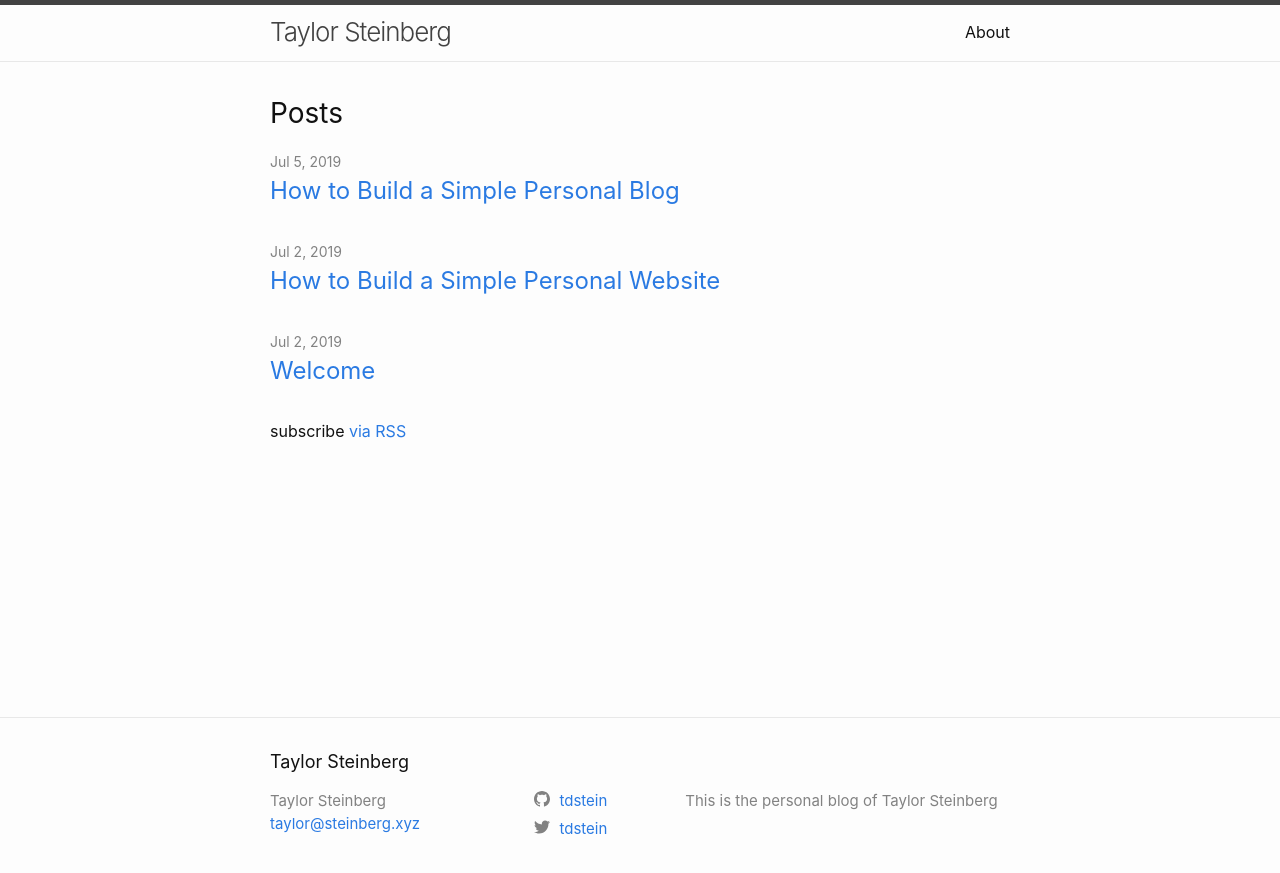
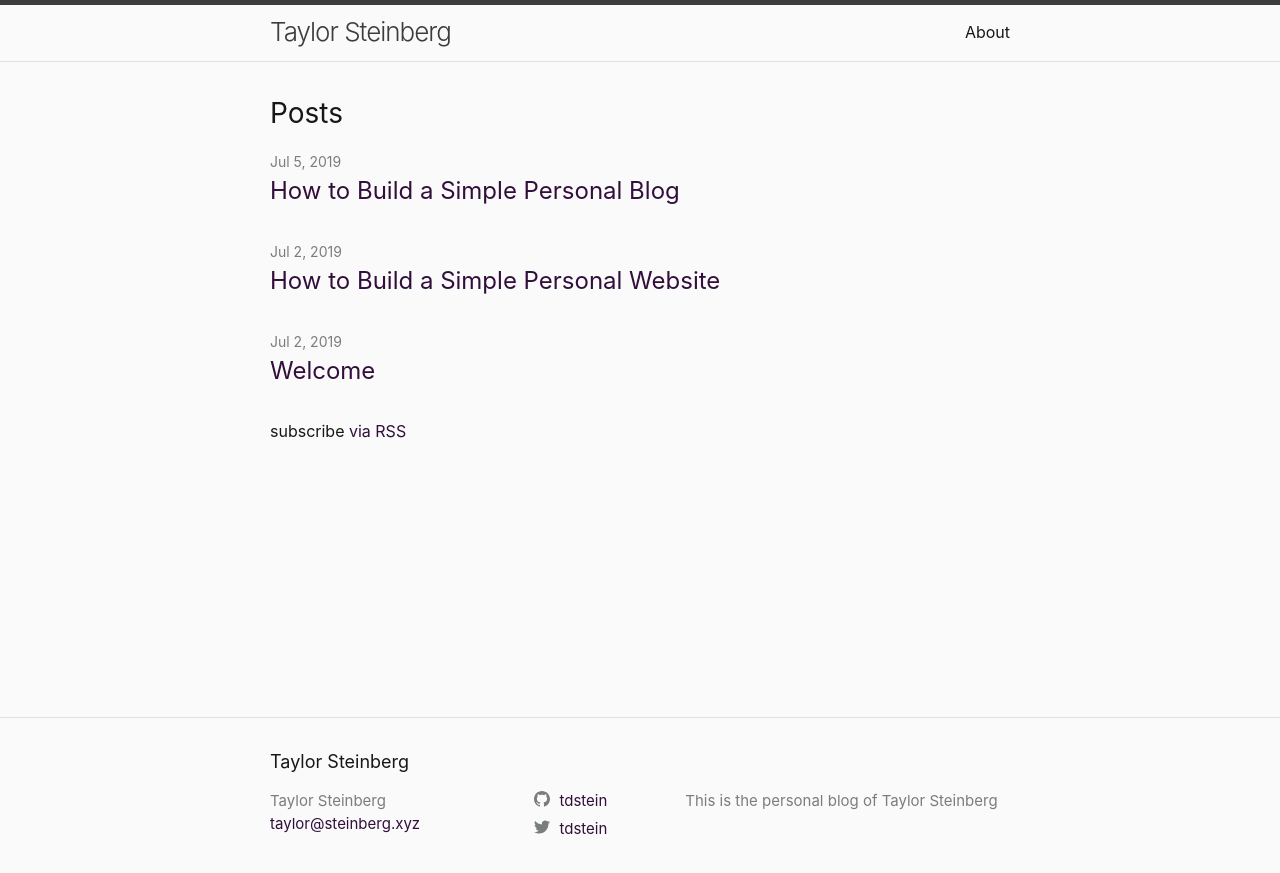
Before and after one commit to tdstein/personal-blog, a Jekyll site: the page built from index.md, in a window 1280 px wide. Shown: the top 873 px of the page. Built offline with Jekyll 4.4.1, drawn with Linux system fonts in a browser that asks for light colours.

Commit message:
Updates color scheme

```diff
--- a/_sass/minima.scss
+++ b/_sass/minima.scss
@@ -10,11 +10,18 @@ $base-line-height: 1.5 !default;
 
 $spacing-unit:     30px !default;
 
-$text-color:       #111 !default;
-$background-color: #fdfdfd !default;
-$brand-color:      #2a7ae2 !default;
+// Color pallet
+$color1: rgba(50, 14, 59, 1);
+$color2: rgba(122, 125, 125, 1);
+$color3: rgba(208, 207, 207, 1);
+$color4: rgba(86, 82, 84, 1);
+$color5: rgba(23, 23, 23, 1);
 
-$grey-color:       #828282 !default;
+$text-color:       rgba(23, 23, 23, 1) !default;
+$background-color: #FAFAFA !default;
+$brand-color:      rgba(50, 14, 59, 1) !default;
+
+$grey-color:       rgba(122, 125, 125, 1) !default;
 $grey-color-light: lighten($grey-color, 40%) !default;
 $grey-color-dark:  darken($grey-color, 25%) !default;
 
```
